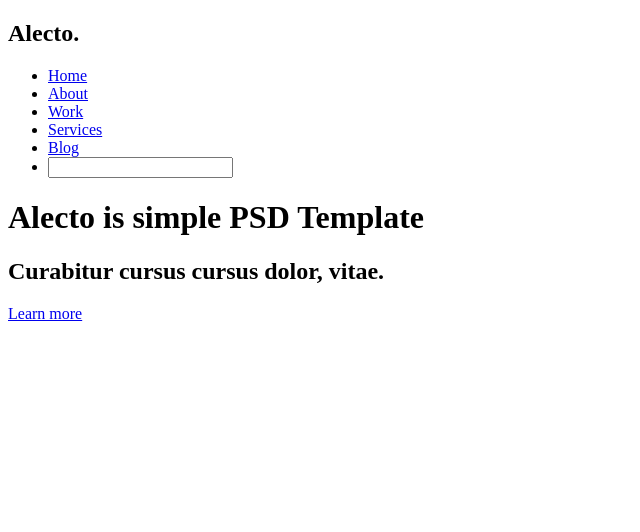
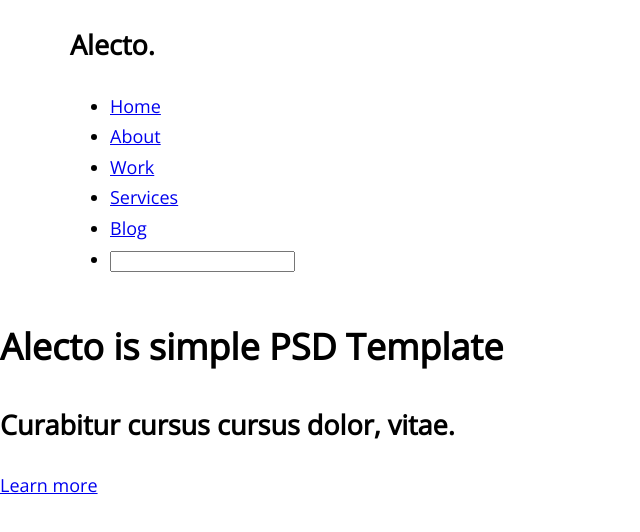
Before and after one commit to kris2485/Portfolio-1, a plain HTML site: page index.html in a window 1280 px wide. Shown: the whole page, without its empty margins (0-640 px from the left). Drawn offline with nearby package versions, Linux system fonts and the light colour scheme; files that its build step writes are made by us from their sources.

Commit message:
Add variables and global style

```diff
--- a/scss/style.scss
+++ b/scss/style.scss
@@ -0,0 +1,24 @@
+/* Variables */
+$color-light: #fff;
+$color-green: #5ADBA3;
+$font-text: 'Open Sans', sans-serif;
+/* Global */
+*, *::before, *::after {
+        box-sizing: border-box;
+}
+.row::before,
+.row::after {
+    clear: both;
+    content: "";
+    display: table;
+}
+body {
+    margin: 0;
+    font-size: 18px;
+    line-height: 1.7;
+	font-family: $font-text;
+}
+.container {
+    max-width: 1140px;
+    margin: 0 auto;
+}
```
Also changed, not shown: css/style.css, 1 other file.
